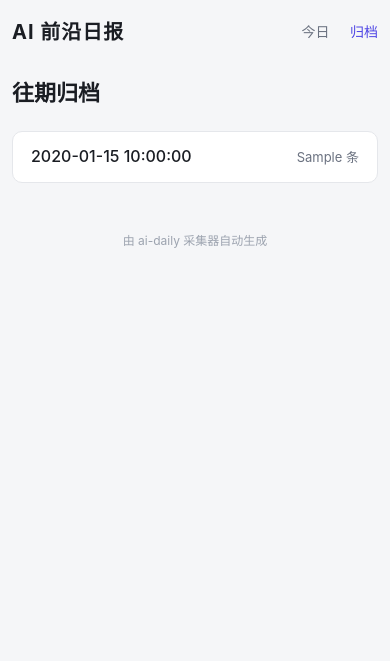
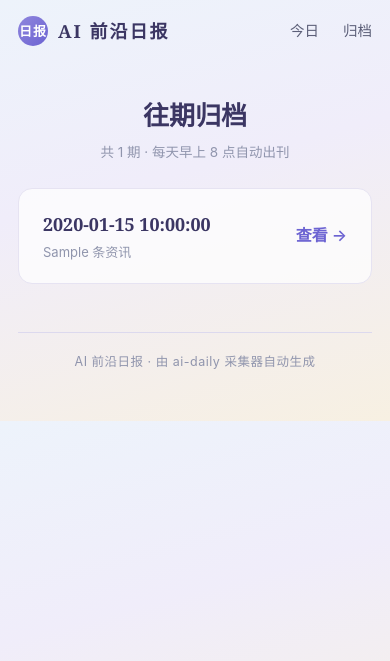
Before and after one commit to hsythekingfall-web/ai-daily, a Python web app: template templates/archive.html.j2 in a window 390 px wide. Shown: the top 661 px of the page. Run offline with Jinja, Linux system fonts and the light colour scheme; the template is opened without the code that fills it: most values are stand-ins (such as "Sample title", 1, 10 or a date in 2020).

Commit message:
马卡龙编辑风改版:DESIGN.md 设计系统 + Hero早报卡 + 期号AI导读 + 分类色签

```diff
--- a/templates/archive.html.j2
+++ b/templates/archive.html.j2
@@ -7,30 +7,35 @@
 <link rel="stylesheet" href="style.css">
 </head>
 <body>
-<div class="page">
-  <header class="site-head">
-    <div class="brand">AI 前沿日报</div>
-    <nav>
+<div class="wrap">
+  <nav>
+    <span class="logo"><span class="seal">日报</span><span class="name">AI 前沿日报</span></span>
+    <span class="links">
       <a href="index.html">今日</a>
-      <a href="archive.html" class="active">归档</a>
-    </nav>
-  </header>
+      <a href="archive.html">归档</a>
+    </span>
+  </nav>
 
-  <h1 class="date-title">往期归档</h1>
+  <h3 class="sec" style="margin-top:30px">往期归档</h3>
+  <div class="sec-sub">共 {{ dates | length }} 期 · 每天早上 8 点自动出刊</div>
+
   {% if dates %}
-  <ul class="archive-list">
+  <div class="archive-grid">
     {% for row in dates %}
-    <li>
-      <a href="days/{{ row.first_seen_date }}.html">{{ fmt_date(row.first_seen_date) }}</a>
-      <span class="count">{{ row.n }} 条</span>
-    </li>
+    <a class="acard" href="days/{{ row.first_seen_date }}.html">
+      <span>
+        <span class="a-date">{{ fmt_date(row.first_seen_date) }}</span>
+        <div class="a-n">{{ row.n }} 条资讯</div>
+      </span>
+      <span class="go">查看 →</span>
+    </a>
     {% endfor %}
-  </ul>
+  </div>
   {% else %}
-  <div class="empty">还没有数据,先运行一次采集:<code>python run.py</code></div>
+  <div class="empty">还没有数据，先运行一次采集：<code>python run.py</code></div>
   {% endif %}
 
-  <footer>由 ai-daily 采集器自动生成</footer>
+  <footer>AI 前沿日报 · 由 ai-daily 采集器自动生成</footer>
 </div>
 </body>
 </html>
--- a/templates/style.css
+++ b/templates/style.css
@@ -1,85 +1,130 @@
-:root {
-  --bg: #f5f6f8;
-  --card: #ffffff;
-  --text: #1a1d23;
-  --muted: #6b7280;
-  --accent: #4f46e5;
-  --accent-soft: #eef2ff;
-  --border: #e5e7eb;
+/* AI 前沿日报 · 马卡龙编辑风 — 规范见 DESIGN.md */
+
+* { box-sizing: border-box; margin: 0; }
+body {
+  background: linear-gradient(165deg, #edf3fb 0%, #f0edfa 42%, #f7f0e2 100%);
+  color: #555b74;
+  font-family: -apple-system, 'PingFang SC', 'Helvetica Neue', sans-serif;
+  -webkit-font-smoothing: antialiased;
+  line-height: 1.7;
 }
-* { box-sizing: border-box; }
-body {
-  margin: 0;
-  background: var(--bg);
-  color: var(--text);
-  font-family: -apple-system, BlinkMacSystemFont, "PingFang SC",
-    "Hiragino Sans GB", "Microsoft YaHei", "Segoe UI", sans-serif;
-  line-height: 1.6;
+a { color: inherit; text-decoration: none; transition: color .15s ease; }
+a:hover { color: #6c63d2; }
+.wrap { max-width: 1020px; margin: 0 auto; padding: 0 32px 64px; }
+
+/* 分类色签(DESIGN.md 第 2 节) */
+.c-policy { background: #f7ecd0; color: #8a6a1c; }
+.c-agent  { background: #ddeaf9; color: #2f6597; }
+.c-llm    { background: #e8e2f8; color: #6350b8; }
+.c-oss    { background: #ddf0e4; color: #2f7d54; }
+.c-mm     { background: #fbe3ec; color: #b04a75; }
+.c-chip   { background: #e2eef2; color: #33707e; }
+.c-research { background: #fbe0da; color: #b05b3f; }
+.c-misc   { background: #eceaf4; color: #5c5c80; }
+
+/* 导航 */
+nav { display: flex; justify-content: space-between; align-items: center; padding: 16px 0; }
+.logo { display: flex; align-items: center; gap: 10px; }
+.seal {
+  width: 30px; height: 30px; border-radius: 999px;
+  background: linear-gradient(135deg, #8f86dd, #6c63d2);
+  color: #fff; font-family: 'Songti SC', STSong, Georgia, serif;
+  font-weight: 700; font-size: 13px;
+  display: flex; align-items: center; justify-content: center; letter-spacing: 1px;
 }
-.page { max-width: 860px; margin: 0 auto; padding: 24px 20px 60px; }
+.logo .name { font-family: 'Songti SC', STSong, Georgia, serif; font-weight: 700; font-size: 18px; color: #3b3663; letter-spacing: 2px; }
+nav .links { display: flex; gap: 24px; font-size: 14.5px; color: #5c5f78; }
 
-.site-head {
+/* Hero(仅首页) */
+.hero { display: grid; grid-template-columns: 1.15fr 1fr; gap: 44px; align-items: center; padding: 50px 0 46px; }
+.eyebrow { color: #6c63d2; font-size: 14.5px; font-weight: 600; letter-spacing: .5px; }
+h1 { font-family: 'Songti SC', STSong, Georgia, 'Noto Serif SC', serif; font-weight: 700; font-size: 40px; line-height: 1.25; letter-spacing: -.5px; color: #3b3663; margin: 12px 0 14px; }
+.desc { font-size: 15.5px; line-height: 1.75; color: #555b74; }
+.values { display: flex; gap: 22px; margin: 18px 0 24px; font-size: 13.5px; color: #7d81a0; }
+.values span::before { content: "✦"; color: #6c63d2; margin-right: 6px; font-size: 11px; }
+.cta { display: flex; gap: 14px; }
+.btn { background: #6c63d2; color: #fff; border-radius: 8px; padding: 12px 24px; font-size: 14.5px; font-weight: 500; }
+.btn:hover { color: #fff; background: #5a51c0; }
+.btn.ghost { background: #fff; color: #3b3663; border: 1px solid #d8d5ec; }
+.btn.ghost:hover { color: #6c63d2; background: #fff; border-color: #b9b3e8; }
+.trust { margin-top: 15px; font-size: 13px; color: #9095ad; }
+
+/* 早报卡(Hero 右侧) */
+.brief {
+  background: #fff; border: 1px solid #e6e3f2; border-radius: 14px;
+  padding: 26px 28px; box-shadow: 0 12px 32px rgba(108, 99, 210, .10);
+}
+.brief .eyebrow { font-size: 13px; }
+.brief h2 { font-family: 'Songti SC', STSong, Georgia, 'Noto Serif SC', serif; font-weight: 700; font-size: 23px; line-height: 1.4; color: #3b3663; margin: 10px 0 8px; }
+.brief .stats { font-size: 13px; color: #9095ad; margin-bottom: 14px; }
+.digestbox { background: #eef0fb; border: 1px solid #dcd9f0; border-radius: 10px; padding: 13px 16px; font-size: 14px; line-height: 1.75; color: #555b74; }
+.brief .go { display: inline-block; margin-top: 15px; color: #6c63d2; font-weight: 600; font-size: 14.5px; }
+.brief .go:hover { text-decoration: underline; }
+
+/* 非首页的期号页头 */
+.pagehead { padding: 42px 0 6px; }
+.pagehead h1 { font-size: 34px; margin: 8px 0 6px; }
+.pagehead .sub { font-size: 13.5px; color: #9095ad; }
+
+/* 栏目标题:居中衬线 */
+h3.sec {
+  font-family: 'Songti SC', STSong, Georgia, 'Noto Serif SC', serif;
+  font-weight: 700; font-size: 26px; color: #3b3663;
+  text-align: center; margin: 34px 0 4px;
+}
+.sec-sub { text-align: center; color: #9095ad; font-size: 13.5px; margin-bottom: 22px; }
+
+/* 卡片网格 */
+.cards { display: grid; grid-template-columns: 1fr 1fr; gap: 20px; }
+.card {
+  background: #ffffffb8; border: 1px solid #e6e3f2; border-radius: 14px;
+  padding: 22px 24px; display: flex; flex-direction: column;
+}
+.card.wide { grid-column: 1 / -1; }
+.card .top { display: flex; gap: 8px; align-items: center; margin-bottom: 11px; flex-wrap: wrap; }
+.tag { border-radius: 999px; padding: 2.5px 11px; font-size: 12px; font-weight: 600; letter-spacing: .5px; }
+.tag-lead { background: #6c63d2; color: #fff; }
+.card h4 { font-family: 'Songti SC', STSong, Georgia, 'Noto Serif SC', serif; font-weight: 700; font-size: 20px; line-height: 1.4; color: #3b3663; margin-bottom: 9px; }
+.card p { font-size: 14px; line-height: 1.8; color: #555b74; flex: 1; }
+.rel { margin-top: 10px; font-size: 13px; color: #9095ad; }
+.rel a { color: #6c63d2; font-weight: 500; }
+.rel a:hover { text-decoration: underline; }
+.card .meta {
   display: flex; justify-content: space-between; align-items: center;
-  margin-bottom: 28px;
+  margin-top: 15px; padding-top: 13px; border-top: 1px solid #ece9f6;
+  font-size: 13px; color: #9095ad;
 }
-.brand { font-size: 20px; font-weight: 700; letter-spacing: 1px; }
-nav a { margin-left: 16px; color: var(--muted); text-decoration: none; font-size: 14px; }
-nav a.active, nav a:hover { color: var(--accent); }
+.go { color: #6c63d2; font-weight: 600; }
+.go:hover { text-decoration: underline; }
+.dots { color: #d9a441; letter-spacing: 2px; font-size: 10px; }
 
-.date-title { font-size: 26px; margin: 0 0 20px; }
-.date-title .count { font-size: 14px; color: var(--muted); font-weight: 400; margin-left: 12px; }
+/* 空状态 */
+.empty {
+  background: #fff; border: 1px dashed #d8d5ec; border-radius: 14px;
+  padding: 44px; text-align: center; color: #9095ad; margin-top: 28px;
+}
+code { background: #eef0fb; border-radius: 5px; padding: 1px 7px; }
 
-h2 {
-  font-size: 15px; color: var(--muted);
-  margin: 28px 0 12px; display: flex; align-items: center; gap: 8px;
+/* 归档 */
+.archive-grid { display: grid; grid-template-columns: 1fr 1fr; gap: 16px; margin-top: 24px; }
+.acard {
+  background: #ffffffb8; border: 1px solid #e6e3f2; border-radius: 14px;
+  padding: 20px 24px; display: flex; justify-content: space-between; align-items: center;
+}
+.acard:hover { border-color: #b9b3e8; }
+.acard .a-date { font-family: 'Songti SC', STSong, Georgia, serif; font-weight: 700; font-size: 18px; color: #3b3663; }
+.acard .a-n { font-size: 13px; color: #9095ad; margin-top: 2px; }
+
+footer {
+  margin-top: 48px; padding-top: 18px; border-top: 1px solid #dcd9ee;
+  text-align: center; color: #9095ad; font-size: 12.5px; letter-spacing: .5px;
 }
 
-.card {
-  background: var(--card); border: 1px solid var(--border);
-  border-radius: 12px; padding: 14px 18px; margin-bottom: 10px;
+@media (max-width: 760px) {
+  .wrap { padding: 0 18px 48px; }
+  .hero { grid-template-columns: 1fr; gap: 24px; padding-top: 26px; }
+  h1 { font-size: 31px; }
+  .cards, .archive-grid { grid-template-columns: 1fr; }
+  .card.wide { grid-column: auto; }
+  .brand-date { display: none; }
 }
-.card:hover { border-color: #c7cbff; }
-.top-card { display: flex; gap: 14px; padding: 18px; }
-.top-card .card-body { flex: 1; }
-.rank { font-size: 22px; font-weight: 800; color: var(--accent); opacity: .8; min-width: 26px; }
-
-.title { color: var(--text); font-weight: 600; text-decoration: none; font-size: 16px; }
-.title:hover { color: var(--accent); }
-.top-card .title { font-size: 17px; }
-
-.meta {
-  font-size: 13px; color: var(--muted); margin-top: 4px;
-  display: flex; align-items: center; gap: 8px; flex-wrap: wrap;
-}
-.chip {
-  background: var(--accent-soft); color: var(--accent);
-  border-radius: 999px; padding: 1px 10px; font-size: 12px;
-}
-.dots { color: #f59e0b; font-size: 11px; letter-spacing: 2px; }
-.summary { margin: 8px 0 0; font-size: 14px; color: #374151; }
-.related { margin-top: 8px; font-size: 13px; color: var(--muted); }
-.related a { color: var(--accent); text-decoration: none; opacity: .85; }
-.related a:hover { opacity: 1; text-decoration: underline; }
-
-.empty {
-  background: var(--card); border: 1px dashed var(--border);
-  border-radius: 12px; padding: 40px; text-align: center; color: var(--muted);
-}
-code { background: #f0f1f4; border-radius: 4px; padding: 1px 6px; }
-
-.archive-list { list-style: none; padding: 0; }
-.archive-list li {
-  display: flex; justify-content: space-between; align-items: center;
-  background: var(--card); border: 1px solid var(--border);
-  border-radius: 10px; padding: 12px 18px; margin-bottom: 8px;
-}
-.archive-list a { color: var(--text); text-decoration: none; font-weight: 500; }
-.archive-list a:hover { color: var(--accent); }
-.count { color: var(--muted); font-size: 13px; }
-
-footer { margin-top: 48px; font-size: 12px; color: #9ca3af; text-align: center; }
-
-@media (max-width: 600px) {
-  .page { padding: 16px 12px 40px; }
-  .date-title { font-size: 22px; }
-}
```
Also changed, not shown: DESIGN.md (added, +104 -0 lines), collector/llm.py (+40 -0 lines), collector/render.py (+49 -6 lines), collector/store.py (+17 -0 lines), run.py (+9 -1 lines), templates/day.html.j2 (+65 -40 lines), data/aidaily.db.
